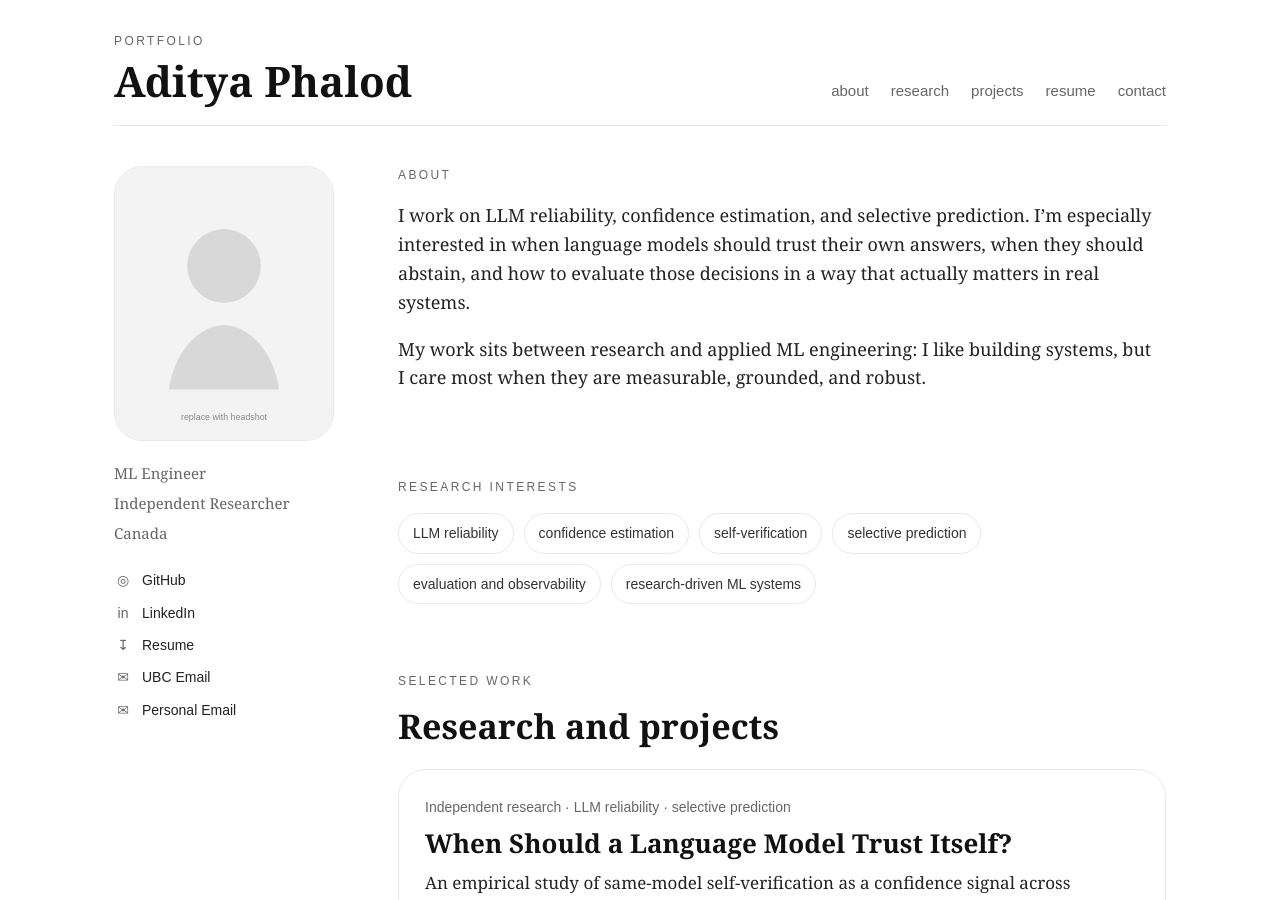
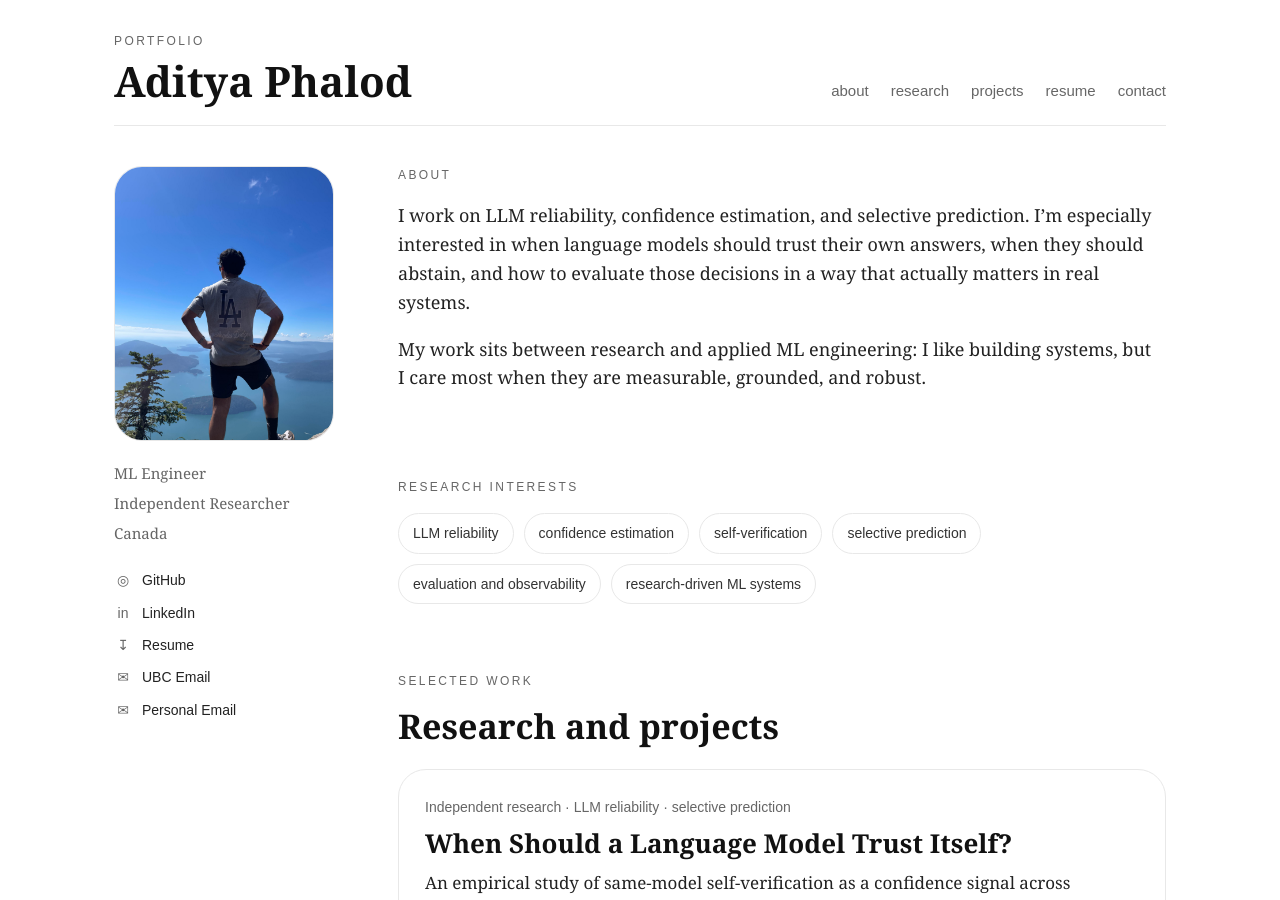
Before and after one commit to phalod-aditya/phalod-aditya.github.io, a Jekyll site: the page docs/index.html, which Jekyll copies as it is, in a window 1280 px wide and 900 px high. Built offline with Jekyll 4.4.1, drawn with Linux system fonts in a browser that asks for light colours.

Commit message:
Update profile image in index.html

```diff
--- a/docs/index.html
+++ b/docs/index.html
@@ -30,7 +30,7 @@
       <main class="layout">
         <aside class="sidebar">
           <div class="photo-card">
-            <img src="./images/headshot-placeholder.svg" alt="Profile placeholder" class="profile-image" />
+            <img src="./images/profile-pic.jpg" alt="Profile placeholder" class="profile-image" />
           </div>
 
           <div class="sidebar-meta">
```
